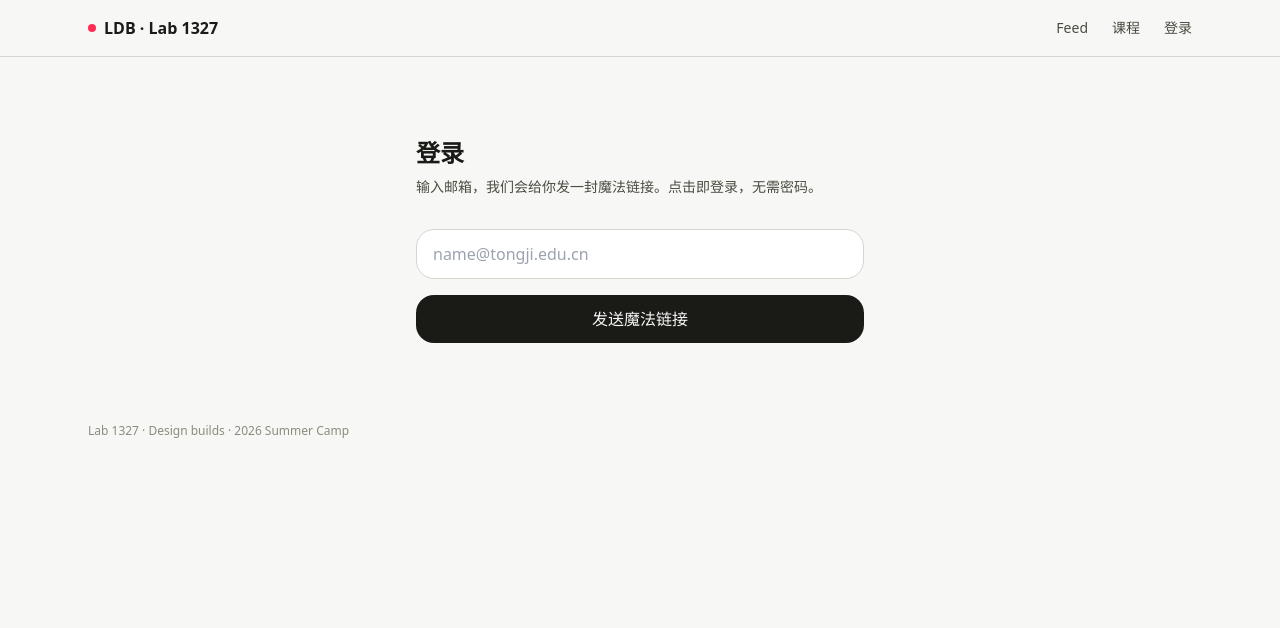
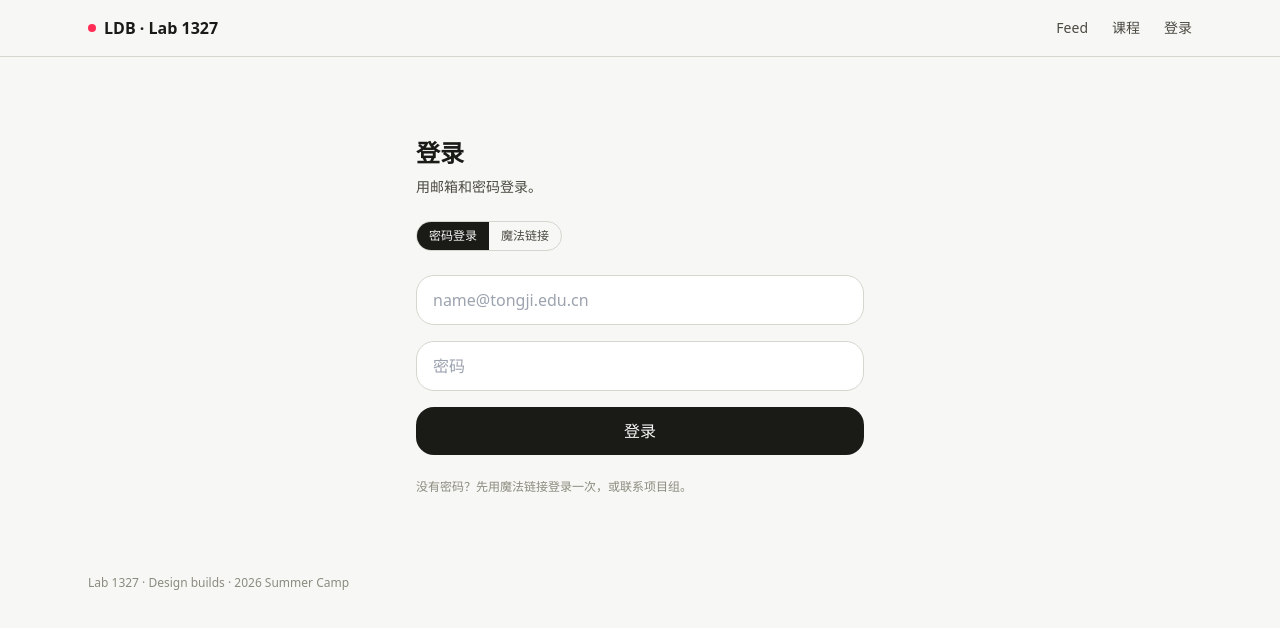
Before and after one commit to jackie948/ldb-space, a Next.js app: page /login in a window 1280 px wide. Shown: the top 628 px of the page. Built offline with nearby package versions, Linux system fonts and the light colour scheme; no server answers.

Commit message:
Update page.tsx

```diff
--- a/app/login/page.tsx
+++ b/app/login/page.tsx
@@ -1,24 +1,40 @@
 'use client'
 
 import { useState } from 'react'
+import { useRouter } from 'next/navigation'
 import { createClient } from '@/lib/supabase/browser'
 
+type Mode = 'password' | 'magic'
+type Status = 'idle' | 'sending' | 'sent' | 'error'
+
 export default function LoginPage() {
+  const router = useRouter()
+  const [mode, setMode] = useState<Mode>('password')
   const [email, setEmail] = useState('')
-  const [status, setStatus] = useState<'idle' | 'sending' | 'sent' | 'error'>('idle')
-  const [msg, setMsg] = useState<string>('')
+  const [password, setPassword] = useState('')
+  const [status, setStatus] = useState<Status>('idle')
+  const [msg, setMsg] = useState('')
 
   async function submit(e: React.FormEvent) {
     e.preventDefault()
     setStatus('sending')
+    setMsg('')
     try {
       const supabase = createClient()
-      const { error } = await supabase.auth.signInWithOtp({
-        email,
-        options: { emailRedirectTo: `${window.location.origin}/` },
-      })
-      if (error) throw error
-      setStatus('sent')
+      if (mode === 'password') {
+        const { error } = await supabase.auth.signInWithPassword({ email, password })
+        if (error) throw error
+        setStatus('idle')
+        router.push('/')
+        router.refresh()
+      } else {
+        const { error } = await supabase.auth.signInWithOtp({
+          email,
+          options: { emailRedirectTo: `${window.location.origin}/auth/callback` },
+        })
+        if (error) throw error
+        setStatus('sent')
+      }
     } catch (err: any) {
       setStatus('error')
       setMsg(err?.message ?? 'unknown error')
@@ -29,29 +45,67 @@ export default function LoginPage() {
     <div className="max-w-md mx-auto pt-10">
       <h1 className="text-2xl font-semibold">登录</h1>
       <p className="mt-2 text-sm text-ink-600">
-        输入邮箱，我们会给你发一封魔法链接。点击即登录，无需密码。
+        {mode === 'password' ? '用邮箱和密码登录。' : '输入邮箱，我们会给你发一封魔法链接。'}
       </p>
 
-      <form onSubmit={submit} className="mt-8 space-y-4">
+      {/* Mode switcher */}
+      <div className="mt-6 inline-flex text-xs rounded-card border border-ink-200 overflow-hidden">
+        <button
+          type="button"
+          onClick={() => setMode('password')}
+          className={`px-3 py-1.5 ${mode === 'password' ? 'bg-ink-900 text-ink-50' : 'text-ink-600 hover:text-ink-900'}`}
+        >
+          密码登录
+        </button>
+        <button
+          type="button"
+          onClick={() => setMode('magic')}
+          className={`px-3 py-1.5 ${mode === 'magic' ? 'bg-ink-900 text-ink-50' : 'text-ink-600 hover:text-ink-900'}`}
+        >
+          魔法链接
+        </button>
+      </div>
+
+      <form onSubmit={submit} className="mt-6 space-y-4">
         <input
           type="email"
           required
+          autoComplete="email"
           value={email}
           onChange={(e) => setEmail(e.target.value)}
           placeholder="name@tongji.edu.cn"
           className="w-full px-4 py-3 rounded-card border border-ink-200 focus:border-ink-900 outline-none"
         />
+        {mode === 'password' && (
+          <input
+            type="password"
+            required
+            autoComplete="current-password"
+            value={password}
+            onChange={(e) => setPassword(e.target.value)}
+            placeholder="密码"
+            className="w-full px-4 py-3 rounded-card border border-ink-200 focus:border-ink-900 outline-none"
+          />
+        )}
         <button
           type="submit"
           disabled={status === 'sending'}
           className="w-full py-3 rounded-card bg-ink-900 text-ink-50 font-medium disabled:opacity-50"
         >
-          {status === 'sending' ? '发送中…' : '发送魔法链接'}
+          {status === 'sending'
+            ? (mode === 'password' ? '登录中…' : '发送中…')
+            : (mode === 'password' ? '登录' : '发送魔法链接')}
         </button>
       </form>
 
       {status === 'sent'  && <p className="mt-4 text-sm text-ink-600">已发送 —— 去邮箱看看。</p>}
       {status === 'error' && <p className="mt-4 text-sm text-accent">出错了：{msg}</p>}
+
+      {mode === 'password' && (
+        <p className="mt-6 text-xs text-ink-400">
+          没有密码？先用魔法链接登录一次，或联系项目组。
+        </p>
+      )}
     </div>
   )
 }
```
